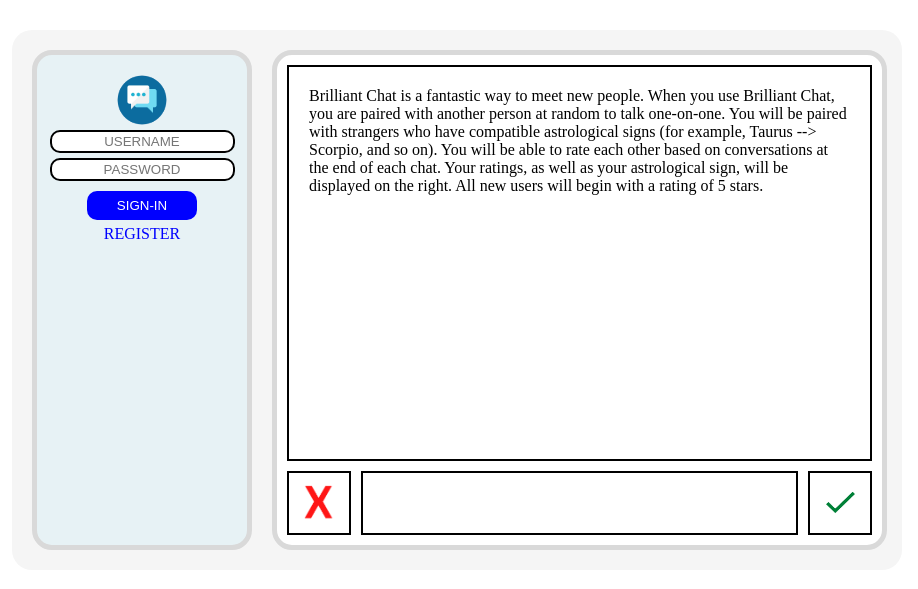
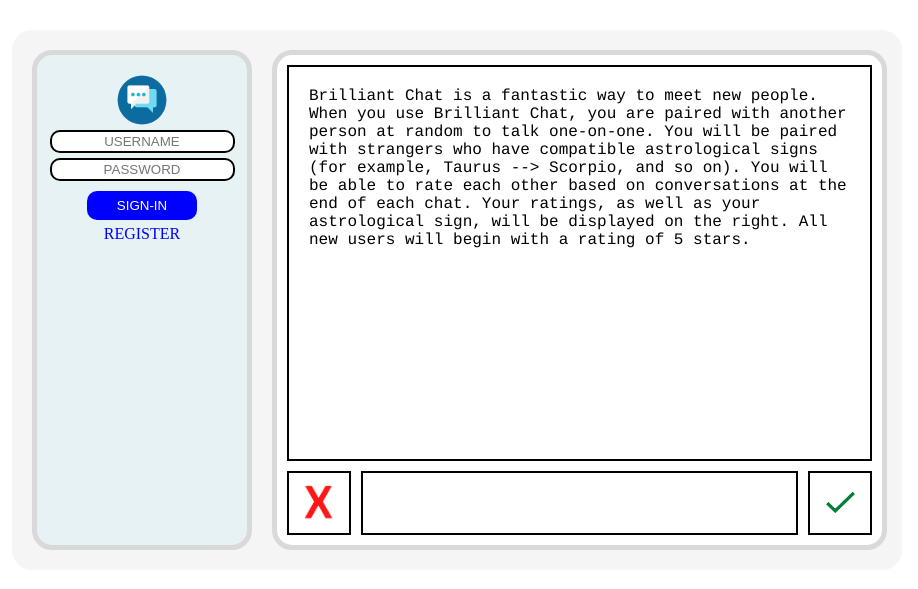
Before and after one commit to AudreyGardner/BrilliantChat, a web app: file index.html in a window 1280 px wide. Shown: the top 589 px of the page, without its empty margins (183-1101 px from the left). Run offline with its HTML, style and script files only (its server is not run), Linux system fonts and the light colour scheme.

Commit message:
lAStcommit

```diff
--- a/assets/style.css
+++ b/assets/style.css
@@ -131,6 +131,7 @@ input {
   padding: 0 40px;
   padding-bottom: 10px;
   margin-bottom: 5px;
+  font-weight: 100;
 }
 
 
--- a/index.html
+++ b/index.html
@@ -26,7 +26,7 @@
             </div>
         </div>
         <div class="chatPanel">
-            <div class="textarea">
+            <div class="textarea" style="font-family:courier;">
                 Brilliant Chat is a fantastic way to meet new people. When you use Brilliant Chat, you are paired with
                 another person at random to talk one-on-one. You will be paired with strangers who have compatible
                 astrological signs (for example, Taurus --> Scorpio, and so on). You will be able to rate each other
```
